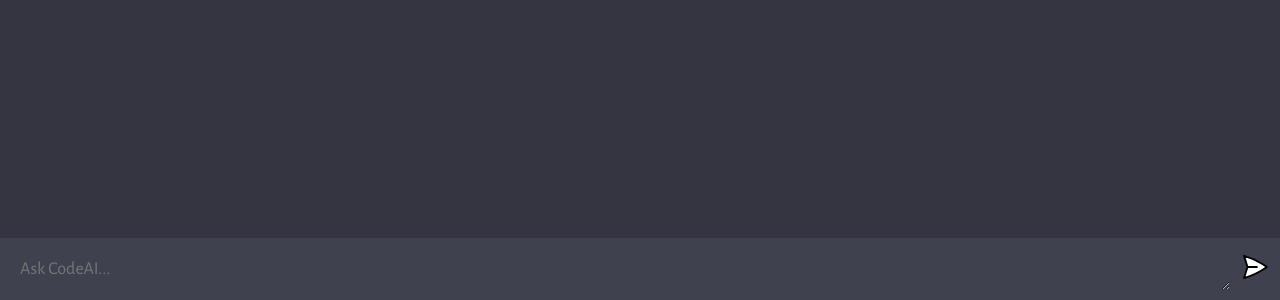
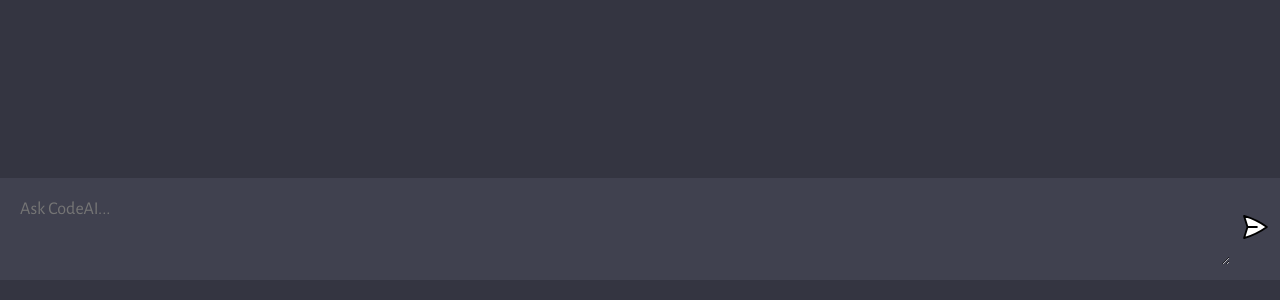
Before and after one commit to Aindrail/CodePartner, a website built with Vite: page client/index.html in a window 1280 px wide. Shown: the part 500-800 px from the top of the page. Built offline with nearby package versions, Linux system fonts and the light colour scheme.

Commit message:
Minor changes in UI

```diff
--- a/client/style.css
+++ b/client/style.css
@@ -115,7 +115,7 @@ body {
 form {
   width: 100%;
   max-width: 1280px;
-  margin: 0 auto;
+  margin: 20px auto;
   padding: 10px;
   background: #40414F;
 
@@ -129,8 +129,10 @@ textarea {
 
   color: #fff;
   font-size: 18px;
-
+  overflow: hidden;
   padding: 10px;
+  padding-bottom: 45px;
+  margin-bottom: 5px;
   background: transparent;
   border-radius: 5px;
   border: none;
```
